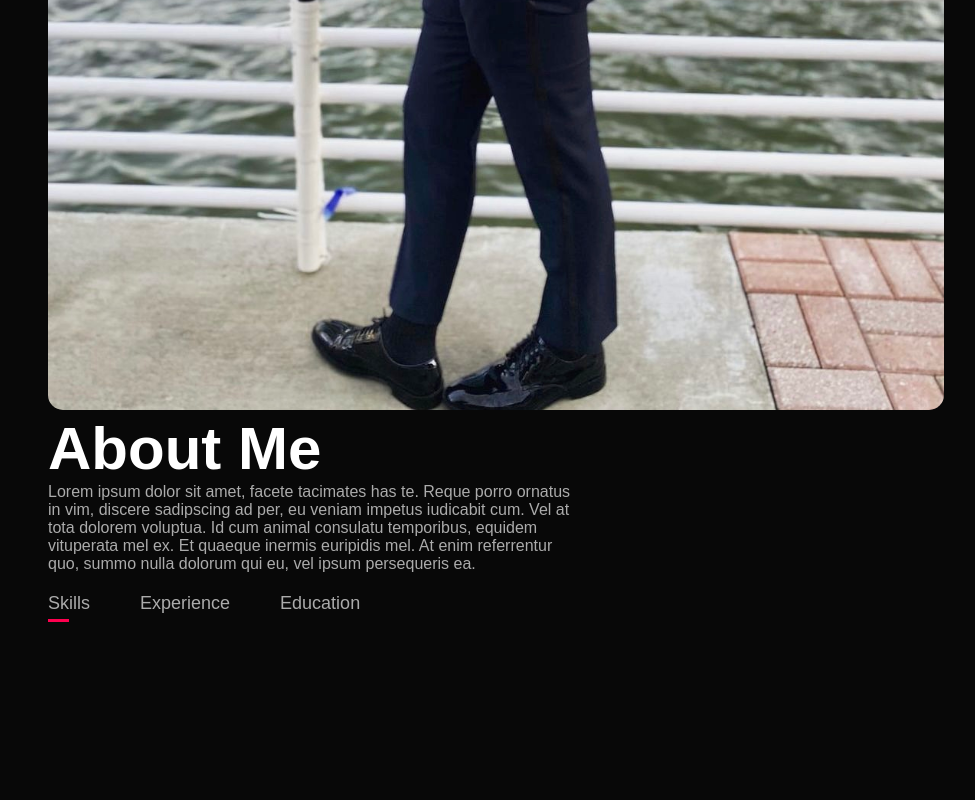
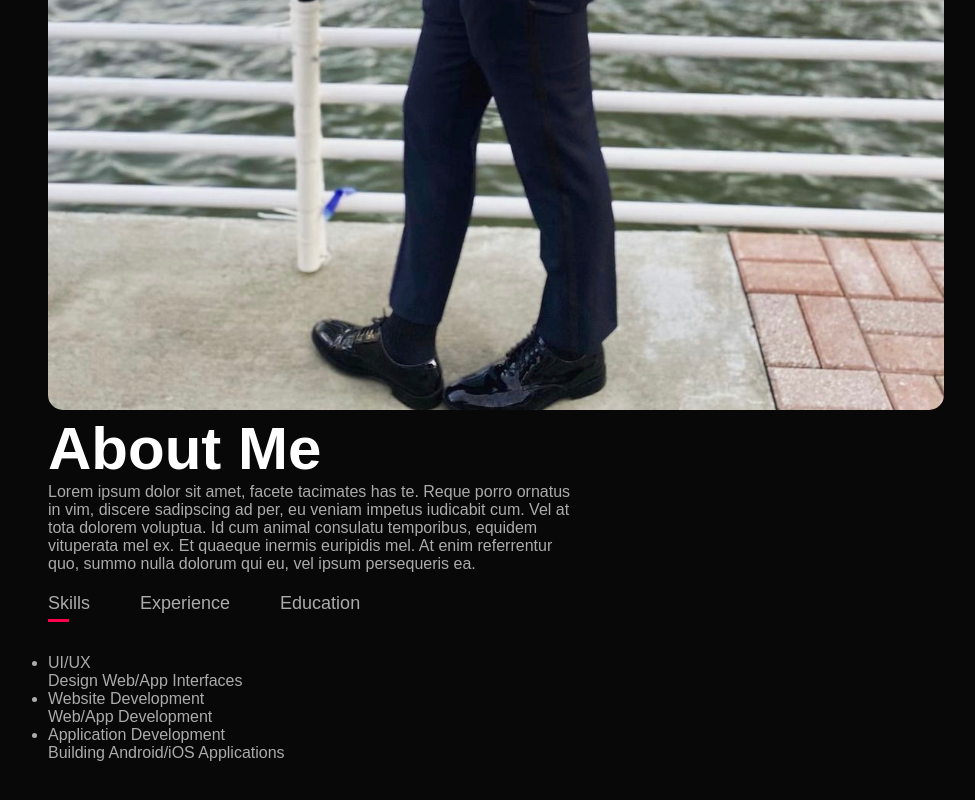
Before and after one commit to iAM7ander/portfolio, a plain HTML site: page index.html in a window 1280 px wide. Shown: the part 1604-2404 px from the top of the page, without its empty margins (144-1119 px from the left). Before the commit the page ends 2348 px from the top, so only its background shows below. Drawn offline with Linux system fonts and the light colour scheme.

Commit message:
added contents to about me

```diff
--- a/index.html
+++ b/index.html
@@ -41,6 +41,13 @@
                         <p class="tab-links">Experience</p>
                         <p class="tab-links">Education</p>
                     </div>
+                    <div class="tab-contents">
+                        <ul>
+                            <li><span>UI/UX</span><br>Design Web/App Interfaces</li>
+                            <li><span>Website Development</span><br>Web/App Development</li>
+                            <li><span>Application Development</span><br>Building Android/iOS Applications</li>
+                        </ul>
+                    </div>
                 </div>
             </div>
         </div>
```
